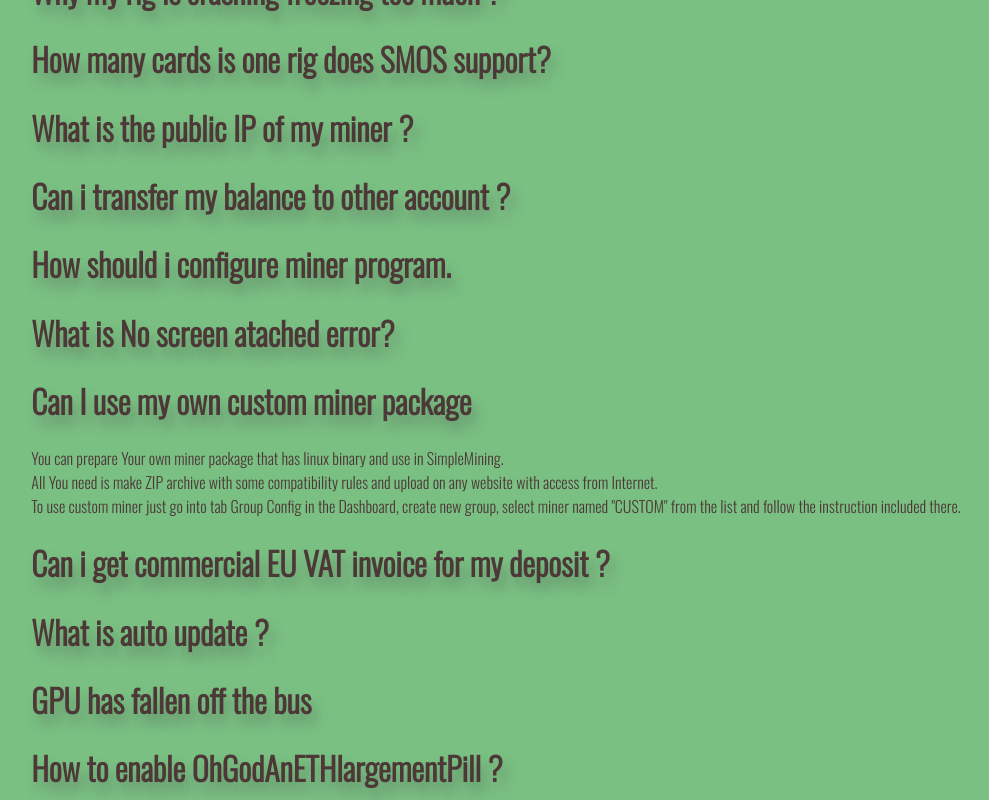
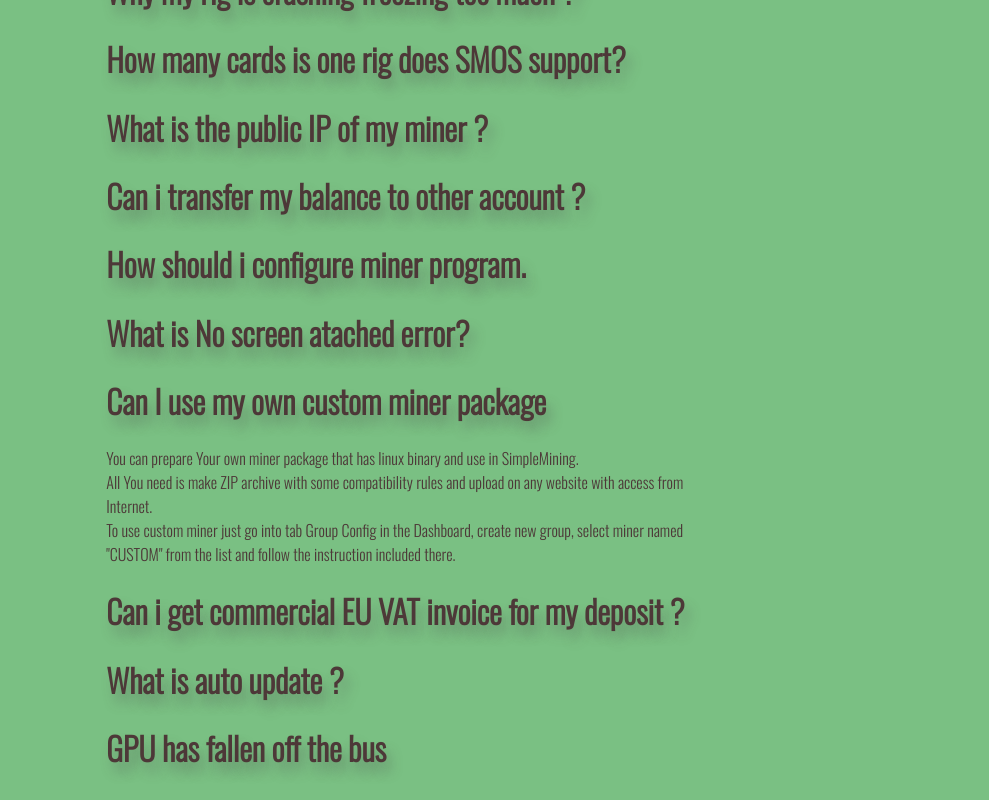
Before and after one commit to adrianoos/FAQpage, a React (Create React App) app: page / in a window 1280 px wide. Both pictures are taken after a click on the element "Can I use my own custom miner package". Shown: the part 1173-1973 px from the top of the page, without its empty margins (144-1133 px from the left). Built offline with nearby package versions, Linux system fonts and the light colour scheme.

Commit message:
fixed moving answer content by setting div width

```diff
--- a/package.json
+++ b/package.json
@@ -1,4 +1,4 @@
-{
+{ "homepage": "https://adrianoos.github.io/FAQpage",
   "name": "app",
   "version": "0.1.0",
   "private": true,
--- a/src/App.js
+++ b/src/App.js
@@ -64,7 +64,7 @@
              <h1 className='questionParagraph' onClick={() => changeDisplay(item.id)} id={item.id} key={item.title}>{item.title}</h1>
              {showAnswer == item.id ?
                <Animate to="1" from="0" attributeName="opacity">
-                  <div key={item.id} dangerouslySetInnerHTML={{__html: item.content}}></div>
+                  <div id="AnswerDisplay" key={item.id} dangerouslySetInnerHTML={{__html: item.content}}></div>
                </Animate>
              : ''}
       </div>)}
--- a/src/App.scss
+++ b/src/App.scss
@@ -81,3 +81,7 @@
 	background-color: $secondaryButtonColor;
 	box-shadow: $secondaryButtonShadow;
 }
+
+#AnswerDisplay {
+	width: 600px;
+}
```
